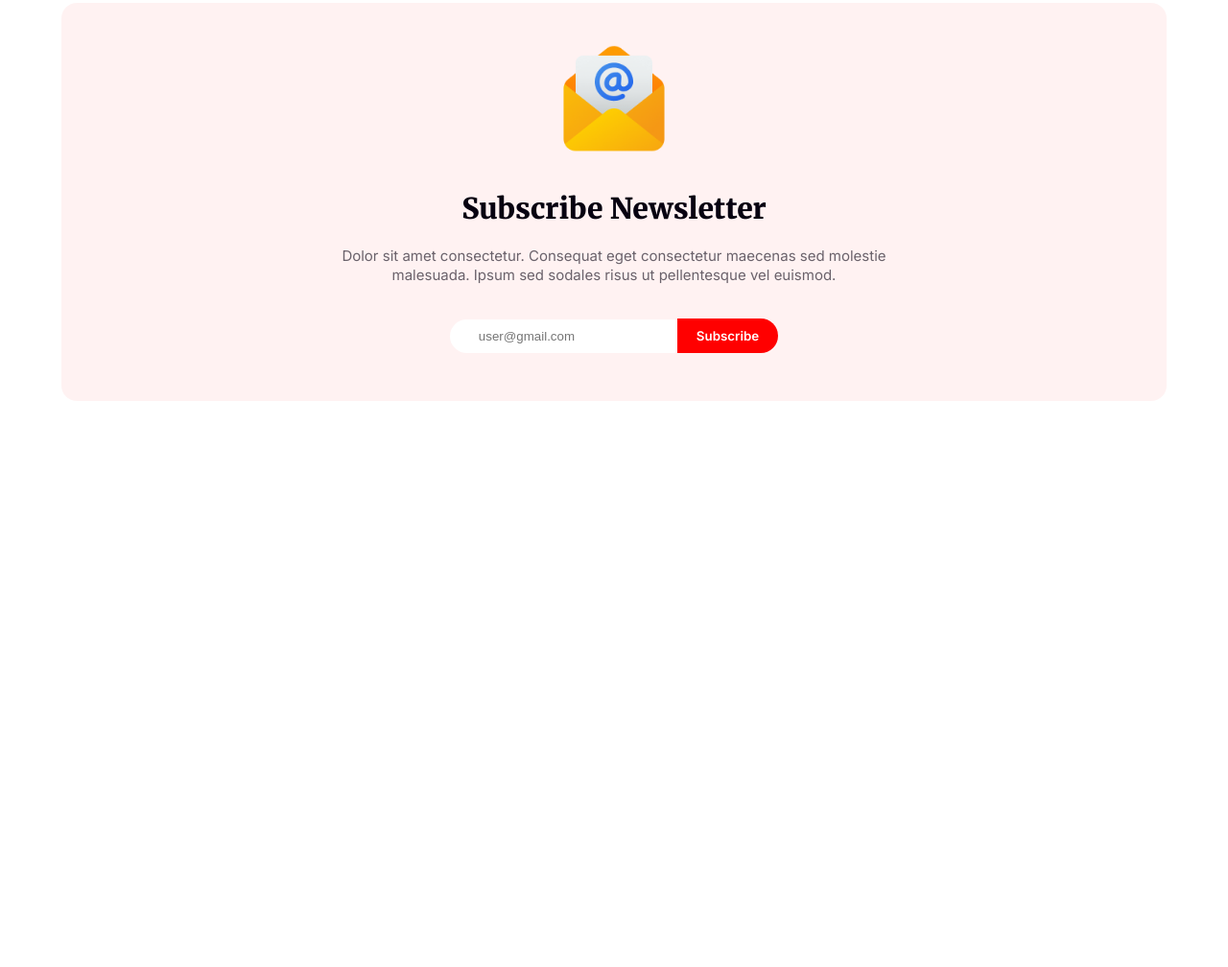
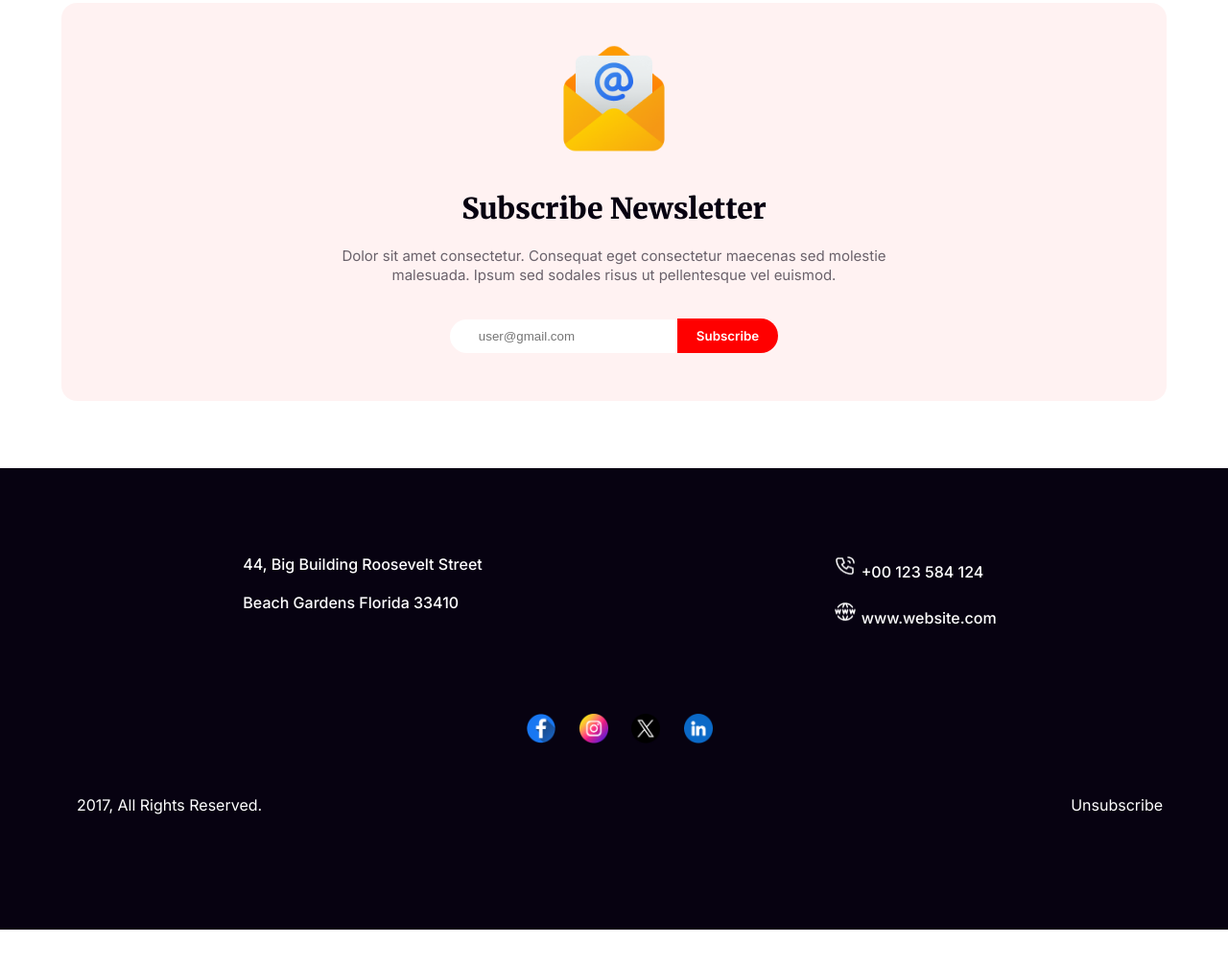
Before and after one commit to shawonahme/New-Year-Offer, a plain HTML site: page index.html in a window 1280 px wide. Shown: the part 5206-6214 px from the top of the page at 96% size. Before the commit the page ends 5674 px from the top, so only its background shows below. Drawn offline with Linux system fonts and the light colour scheme.

Commit message:
add footer section

```diff
--- a/index.html
+++ b/index.html
@@ -6,6 +6,8 @@
     <title>New year offers</title>
     <link rel="stylesheet" href="./style/style.css">
     <link rel="shortcut icon" href="./images/Vectorrr.png" type="image/x-icon">
+    <script src="https://kit.fontawesome.com/0b98de5bb1.js" crossorigin="anonymous"></script>
+
 </head>
 <body>
 <!-- header start Here -->
@@ -128,6 +130,39 @@
    </main>
   <!-- main end here -->
    <!-- footer strat here -->
+
+
+<footer class="footer_con">
+
+<div class="footer_main_div">
+
+    <div class="Footer_fi_div">
+    <div class="f_c_d">
+        <p class="fo_P">44, Big Building Roosevelt Street
+            </p>
+        <p class="fo_P">Beach Gardens Florida 33410</p>
+    </div>
+    <div class="f_c_d">
+        <p class="fo_P"><img class="icon_img" src="./icons/Call.png" alt=""> +00 123 584 124</p>
+        <p class="fo_P"><img class="icon_img"  src="./icons/Website.png" alt=""> www.website.com </p>
+    </div>
+
+    </div>
+    <div class="socal_log">
+        <ul>
+            <li><a href="#"><img src="./icons/Facebook.png" alt=""></a></li>
+            <li><a href="#"><img src="./icons/Instagram.png" alt=""></a></li>
+            <li><a href="#"><img src="./icons/Twitter.png" alt=""></a></li>
+            <li><a href="#"><img src="./icons/Linkedin.png" alt=""></a></li>
+        </ul>
+    </div>
+    <div class="last_footer_div">
+        <p class="last_p">2017, All Rights Reserved.</p>
+        <p class="last_p">Unsubscribe</p>
+    </div>
+</div>
+</footer>
+
    <!-- footer end here -->
 
 
--- a/style/style.css
+++ b/style/style.css
@@ -42,7 +42,7 @@ body{
     line-height: 40px;
     font-weight: 500;
 }
- .main_part{
+ .main_part  {
     width:90%;
     margin: 50px auto;
 
@@ -366,7 +366,7 @@ margin-bottom: 30px;
 }
 .card_parent{
     display: flex;
-    justify-content: space-around;
+    justify-content: space-between;
     flex-wrap: wrap;
 
 }
@@ -441,3 +441,61 @@ font-weight: 600;
 text-align: center;
 text-transform: capitalize;
 }
+.footer_con{
+    background: rgb(7, 2, 17);
+    color: rgb(255, 255, 255);
+}
+.Footer_fi_div{
+    display: flex;
+     justify-content: space-around;
+
+}
+.footer_main_div  {
+    width:90%;
+    margin: 70px;
+
+}
+.footer_main_div{
+
+    padding:80px  0px;
+}
+
+.fo_P{
+    color: rgb(255, 255, 255);
+font-family: Inter;
+font-size: 16px;
+font-weight: 500;
+line-height: 40px;
+letter-spacing: 0%;
+text-align: left;
+/* background-color: yellow; */
+}
+.socal_log{
+    text-align: center;
+    margin-top: 70px;
+}
+.socal_log ul{
+    list-style: none;
+}
+.socal_log ul li{
+    display: inline-block;
+    padding: 10px;
+}
+.socal_log ul li a img{
+    width: 30px;
+    height: 31px;
+    /* padding: 20px; */
+}
+.last_footer_div{
+    display: flex;
+    justify-content: space-between;
+    padding: 40px 10px;
+}
+.icon_img{
+    width: 24px;
+    height: 24px;
+    /* padding-top: 10px; */
+    margin-top: 10px;
+    /* background-color: red; */
+  text-align: center;
+}
```
